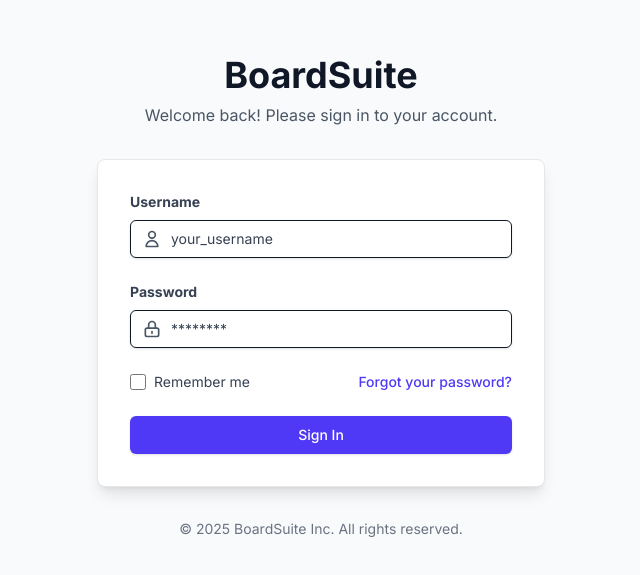
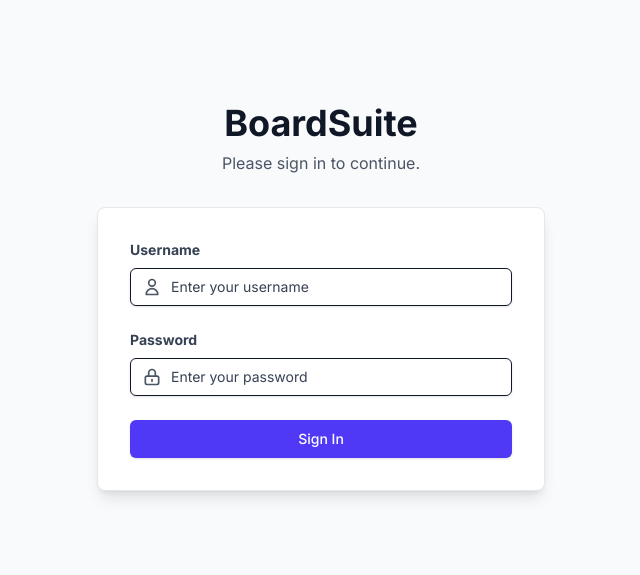
Before and after one commit to CyanLimeOfficial/boardsuite_management_system, a Next.js app: page /login in a window 1280 px wide. Shown: the part 103-678 px from the top of the page, without its empty margins (319-959 px from the left). Built offline with nearby package versions, Linux system fonts and the light colour scheme.

Commit message:
API Login

```diff
--- /dev/null
+++ b/seeders/createUser.js
@@ -0,0 +1,53 @@
+// File: createUser.js
+
+const mysql = require('mysql2/promise');
+const bcrypt = require('bcryptjs');
+
+// --- IMPORTANT: Fill in your user details here ---
+const newUser = {
+  username: 'admin', // The username for the new user
+  password: 'admin', // The plain-text password you want to use
+  fullName: 'Administrator', // The user's full name
+};
+// ----------------------------------------------------
+
+// Database configuration (should match your .env.local file)
+const dbConfig = {
+  host: '127.0.0.1',
+  user: 'root', // <-- Change this
+  password: '', // <-- Change this
+  database: 'boardsuite_management_system',
+};
+
+async function createAdminUser() {
+  console.log('Connecting to the database...');
+  const connection = await mysql.createConnection(dbConfig);
+
+  try {
+    // Hash the plain-text password
+    console.log(`Hashing password: ${newUser.password}`);
+    const saltRounds = 10; // Standard number of salt rounds for bcrypt
+    const hashedPassword = await bcrypt.hash(newUser.password, saltRounds);
+    console.log('Password hashed successfully.');
+
+    // Insert the new user into the 'users' table with the hashed password
+    const query = 'INSERT INTO users (username, password, full_name) VALUES (?, ?, ?)';
+    await connection.execute(query, [newUser.username, hashedPassword, newUser.fullName]);
+
+    console.log(`\nSUCCESS! User '${newUser.username}' created successfully.`);
+    console.log(`You can now log in with username '${newUser.username}' and password '${newUser.password}'.`);
+
+  } catch (error) {
+    if (error.code === 'ER_DUP_ENTRY') {
+      console.error(`\nERROR: A user with the username '${newUser.username}' already exists.`);
+    } else {
+      console.error('\nAn error occurred:', error);
+    }
+  } finally {
+    // Always close the connection
+    await connection.end();
+    console.log('Database connection closed.');
+  }
+}
+
+createAdminUser();
--- a/src/app/api/login/route.ts
+++ b/src/app/api/login/route.ts
@@ -25,7 +25,7 @@ export async function POST(request: Request) {
     connection = await mysql.createConnection(dbConfig);
 
     // Find the user by their username
-    const query = 'SELECT * FROM user WHERE username = ?';
+    const query = 'SELECT * FROM users WHERE username = ?';
     const [rows] = await connection.execute(query, [username]);
 
     // If no user is found, return an error
--- a/src/components/LoginPage.tsx
+++ b/src/components/LoginPage.tsx
@@ -1,88 +1,102 @@
+'use client';
+
+import { useState } from 'react';
+import { useRouter } from 'next/navigation';
 import { Input } from './ui/input';
 import { Button } from './ui/button';
 import { Label } from './ui/label';
 
-// You can create a separate icons.tsx file for these
-const UserIcon = (props: React.SVGProps<SVGSVGElement>) => (
-    <svg xmlns="http://www.w3.org/2000/svg" fill="none" viewBox="0 0 24 24" stroke="currentColor" {...props}><path strokeLinecap="round" strokeLinejoin="round" strokeWidth={2} d="M16 7a4 4 0 11-8 0 4 4 0 018 0zM12 14a7 7 0 00-7 7h14a7 7 0 00-7-7z" /></svg>
-);
-const LockIcon = (props: React.SVGProps<SVGSVGElement>) => (
-    <svg xmlns="http://www.w3.org/2000/svg" fill="none" viewBox="0 0 24 24" stroke="currentColor" {...props}><path strokeLinecap="round" strokeLinejoin="round" strokeWidth={2} d="M12 15v2m-6 4h12a2 2 0 002-2v-6a2 2 0 00-2-2H6a2 2 0 00-2 2v6a2 2 0 002 2zm10-10V7a4 4 0 00-8 0v4h8z" /></svg>
-);
+// --- ICONS ---
+const UserIcon = (props: React.SVGProps<SVGSVGElement>) => ( <svg xmlns="http://www.w3.org/2000/svg" fill="none" viewBox="0 0 24 24" stroke="currentColor" {...props}><path strokeLinecap="round" strokeLinejoin="round" strokeWidth={2} d="M16 7a4 4 0 11-8 0 4 4 0 018 0zM12 14a7 7 0 00-7 7h14a7 7 0 00-7-7z" /></svg> );
+const LockIcon = (props: React.SVGProps<SVGSVGElement>) => ( <svg xmlns="http://www.w3.org/2000/svg" fill="none" viewBox="0 0 24 24" stroke="currentColor" {...props}><path strokeLinecap="round" strokeLinejoin="round" strokeWidth={2} d="M12 15v2m-6 4h12a2 2 0 002-2v-6a2 2 0 00-2-2H6a2 2 0 00-2 2v6a2 2 0 002 2zm10-10V7a4 4 0 00-8 0v4h8z" /></svg> );
 
 
 export default function LoginPage() {
+  const [username, setUsername] = useState('');
+  const [password, setPassword] = useState('');
+  const [error, setError] = useState<string | null>(null);
+  const router = useRouter();
+
+  const handleLogin = async (e: React.FormEvent) => {
+    e.preventDefault();
+    setError(null);
+
+    try {
+      // THIS IS THE CONNECTION POINT
+      const response = await fetch('/api/login', {
+        method: 'POST',
+        headers: { 'Content-Type': 'application/json' },
+        body: JSON.stringify({ username, password }),
+      });
+
+      const data = await response.json();
+
+      if (!response.ok) {
+        throw new Error(data.message || 'Login failed.');
+      }
+
+      // If login is successful, redirect to the dashboard
+      router.push('/dashboard');
+
+    } catch (err: any) {
+      setError(err.message);
+    }
+  };
+
   return (
     <main className="w-full min-h-screen flex flex-col items-center justify-center bg-gray-50 p-4">
       <div className="max-w-md w-full mx-auto text-center">
-            <h1 className="text-4xl font-bold text-gray-900">
-              BoardSuite
-            </h1>
-            <p className="mt-2 text-gray-600">
-              Welcome back! Please sign in to your account.
-            </p>
+        <h1 className="text-4xl font-bold text-gray-900">BoardSuite</h1>
+        <p className="mt-2 text-gray-600">Please sign in to continue.</p>
       </div>
 
       <div className="max-w-md w-full mx-auto mt-8 bg-white p-8 border border-gray-200 rounded-lg shadow-lg">
-            <form className="space-y-6">
+        <form className="space-y-6" onSubmit={handleLogin}>
+          {/* ... form inputs for username and password ... */}
             <div>
                 <Label htmlFor="username">Username</Label>
                 <div className="mt-2 relative">
                 <div className="absolute inset-y-0 left-0 pl-3 flex items-center pointer-events-none">
-                            <UserIcon className="h-5 w-5 font-bold text-gray-600" />
+                    <UserIcon className="h-5 w-5 text-gray-600" />
                 </div>
                 <Input
                     id="username"
-                            name="username"
                     type="text"
-                            placeholder="your_username"
+                    placeholder="Enter your username"
                     className="pl-10"
+                    value={username}
+                    onChange={(e) => setUsername(e.target.value)}
+                    required
+                />
+                </div>
+            </div>
+            <div>
+                <Label htmlFor="password">Password</Label>
+                <div className="mt-2 relative">
+                <div className="absolute inset-y-0 left-0 pl-3 flex items-center pointer-events-none">
+                    <LockIcon className="h-5 w-5 text-gray-600" />
+                </div>
+                <Input
+                    id="password"
+                    type="password"
+                    placeholder="Enter your password"
+                    className="pl-10"
+                    value={password}
+                    onChange={(e) => setPassword(e.target.value)}
                     required
                 />
                 </div>
             </div>
 
-                <div>
-                    <Label htmlFor="password">Password</Label>
-                    <div className="mt-2 relative">
-                        <div className="absolute inset-y-0 left-0 pl-3 flex items-center pointer-events-none">
-                            <LockIcon className="h-5 w-5 font-bold text-gray-600" />
+          {error && (
+            <div className="p-3 bg-red-100 border border-red-400 text-red-700 rounded-md">
+              <p>{error}</p>
             </div>
-                        <Input
-                            id="password"
-                            name="password"
-                            type="password"
-                            placeholder="********"
-                            className="pl-10"
-                            required
-                        />
-                    </div>
-                </div>
+          )}
 
-                <div className="flex items-center justify-between">
-                    <div className="flex items-center">
-                        <input id="remember-me" name="remember-me" type="checkbox" className="h-4 w-4 text-indigo-600 focus:ring-indigo-500 border-gray-300 rounded" />
-                        <Label htmlFor="remember-me" className="ml-2 font-normal">
-                            Remember me
-                        </Label>
-                    </div>
-                    <div className="text-sm">
-                        <a href="#" className="font-medium text-indigo-600 hover:text-indigo-500">
-                            Forgot your password?
-                        </a>
-                    </div>
-                </div>
-
-                <div>
-                    <Button type="submit" className="w-full">
-                        Sign In
-                    </Button>
-                </div>
+          <Button type="submit" className="w-full">Sign In</Button>
         </form>
       </div>
-        <p className="mt-8 text-center text-sm text-gray-500">
-            © {new Date().getFullYear()} BoardSuite Inc. All rights reserved.
-        </p>
     </main>
   );
 }
```
Lines whose indentation alone changed are shown as unchanged.
